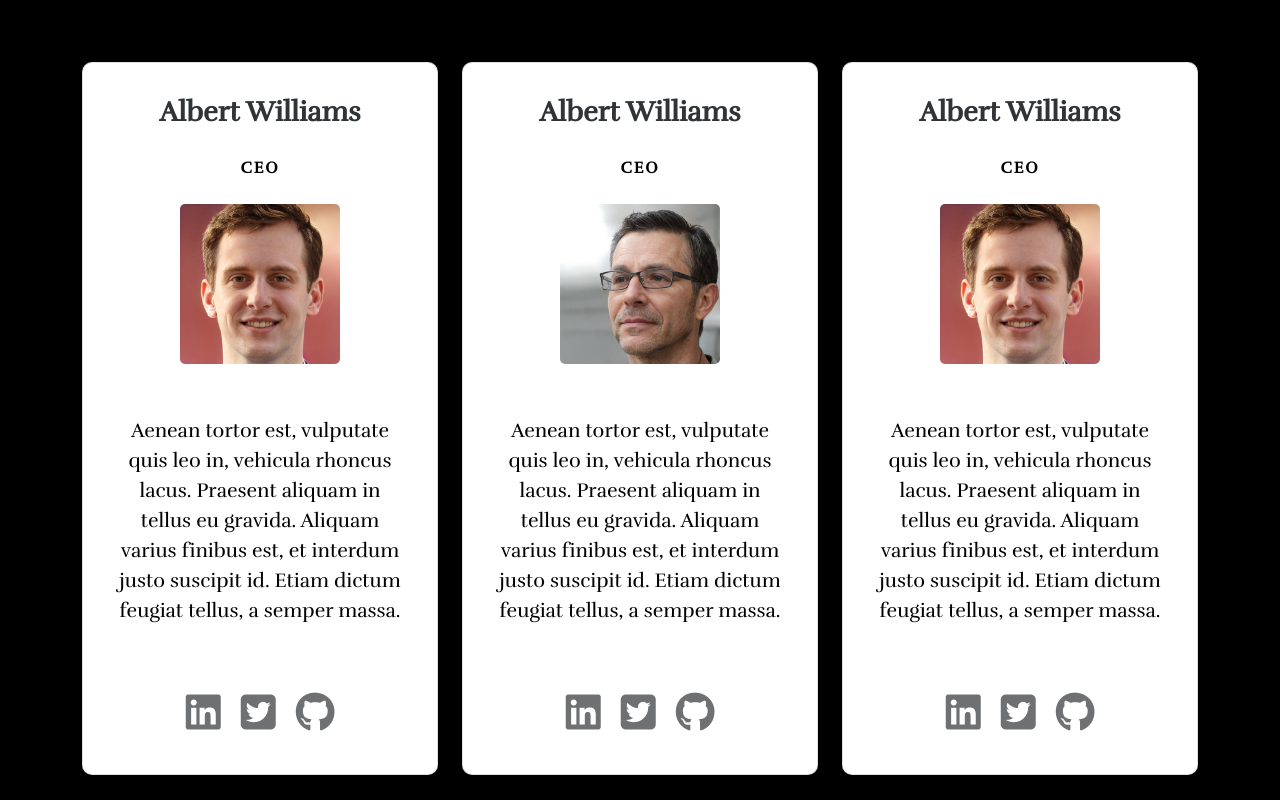
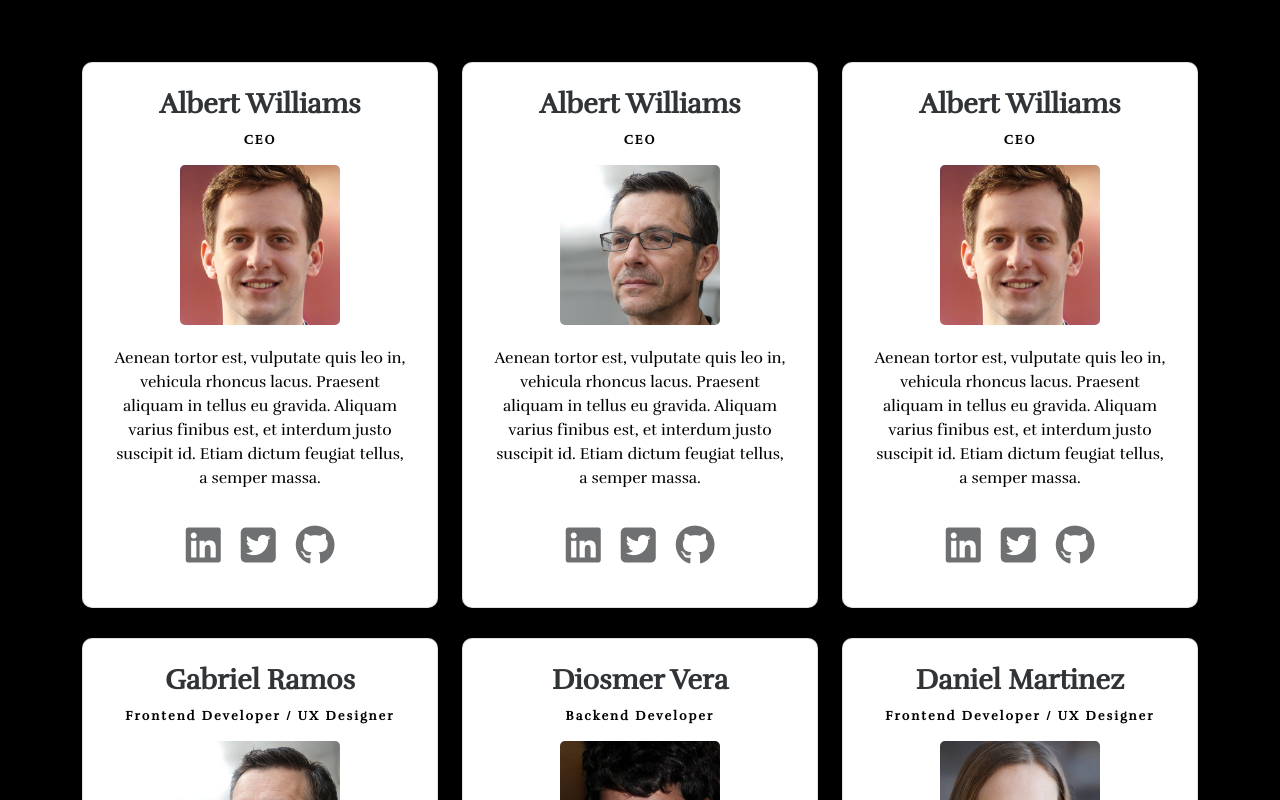
Before and after one commit to Black-And-White-Solutions/Black-And-White-Solutions.github.io, a React (Create React App) app: page / in a window 1280 px wide. Shown: the part 3640-4440 px from the top of the page. Built offline with nearby package versions, Linux system fonts and the light colour scheme.

Commit message:
Ajustado el CSS de las Team Cards

```diff
--- a/src/components/styles/TeamCard.css
+++ b/src/components/styles/TeamCard.css
@@ -69,17 +69,20 @@
 	.picture{
 		width: 10rem;
 	}
+	.teamNameSpace{
+		margin-bottom: 0.5rem;
+	}
 	.teamName{
-		font-size: 2rem;
+		font-size: 1.75rem;
 	}
 	.teamTitle{
-		font-size: 1rem;
+		font-size: 0.8rem;
 	}
 	.teamDescription{
-		font-size: 1.25rem
+		font-size: 1rem
 	}
 	.teamDescriptionSpace{
-		height: 16rem;
+		height: 10rem;
 	}
 }
 
@@ -89,16 +92,19 @@
 	}
 	.teamNameSpace{
 		margin-bottom: 0.5rem;
-		height: 3rem;
+		height: 2rem;
 	}
 	.teamTitle{
+		font-size: 0.8rem;
+	}
+	.teamTitleSpace{
+		height: 2rem;
+	}
+	.teamDescription{
 		font-size: 1rem;
 	}
-	.teamDescription{
-		font-size: 1.25rem;
-	}
 	.teamDescriptionSpace{
-		height: 20rem;
+		height: 12rem;
 	}
 }
 
```
